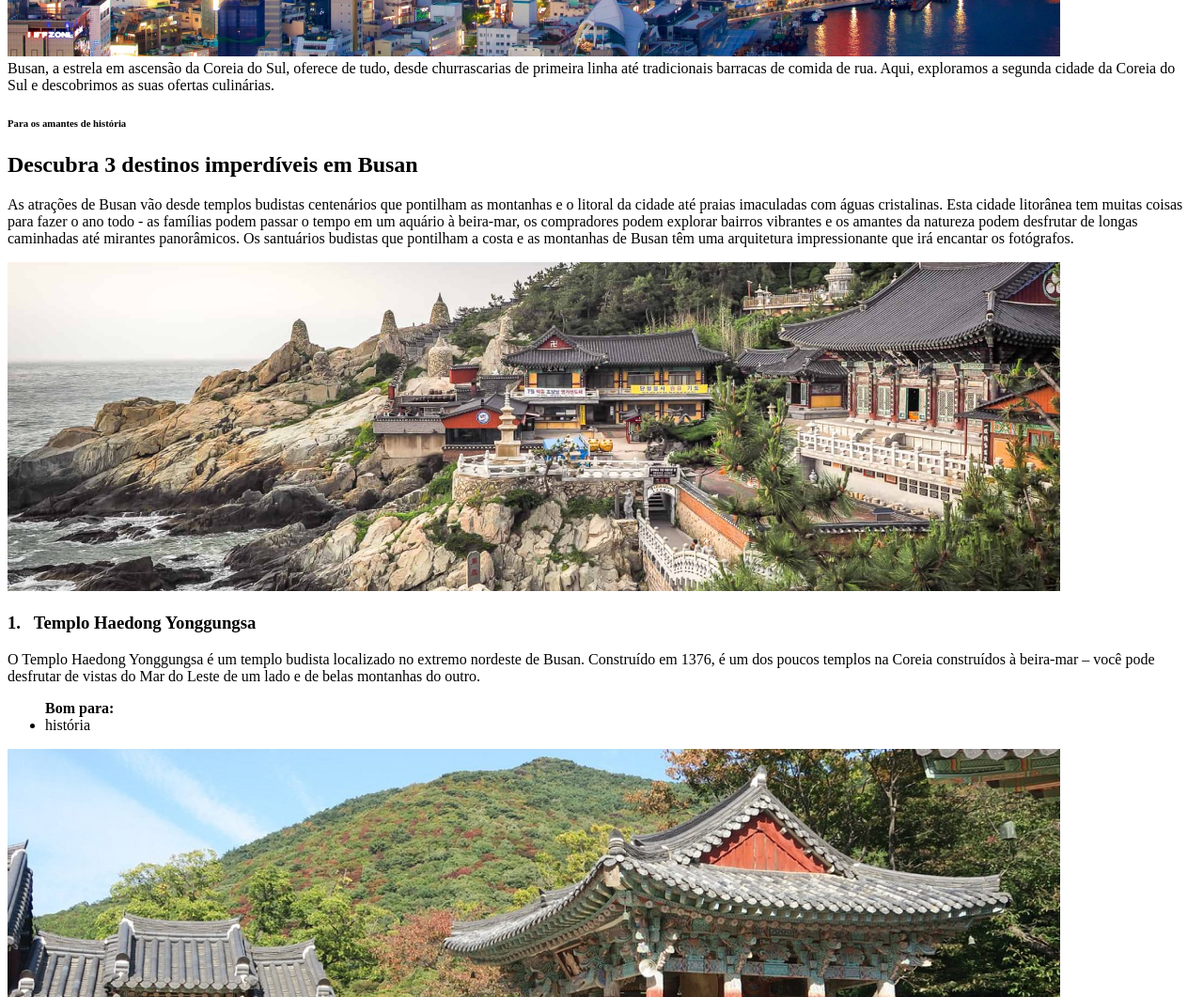
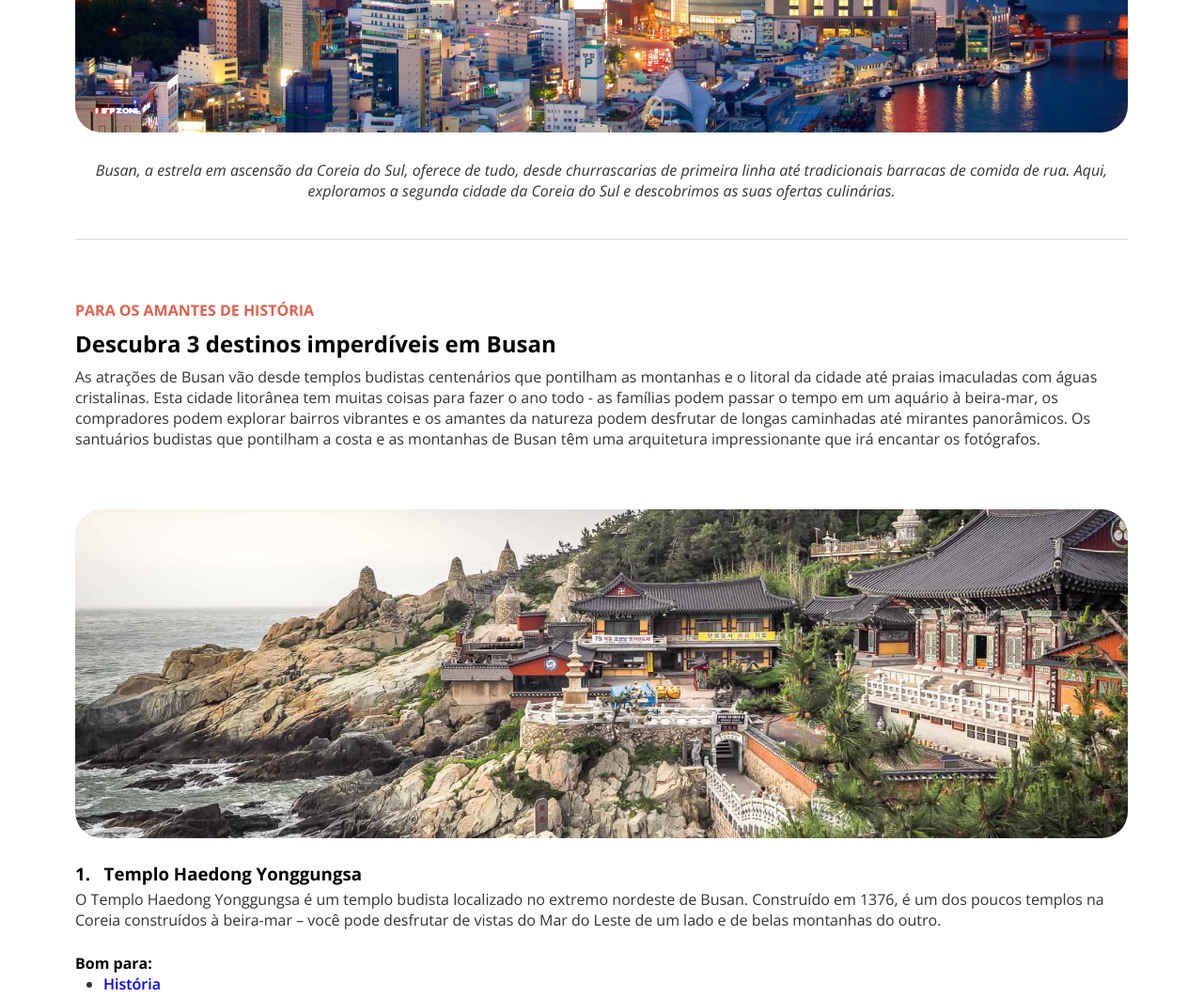
Before and after one commit to rebecalino/projeto-turismo, a plain HTML site: page index.html in a window 1280 px wide. Shown: the part 720-1781 px from the top of the page at 94% size. Drawn offline with nearby package versions, Linux system fonts and the light colour scheme; a web font is replaced by a local one.

Commit message:
adicionando css mas precisando de alguns reajustes

```diff
--- a/index.html
+++ b/index.html
@@ -1,19 +1,26 @@
 <!DOCTYPE html>
 <html lang="pt-br">
 <head>
+    <link rel="preconnect" href="https://fonts.googleapis.com">
+    <link rel="preconnect" href="https://fonts.gstatic.com" crossorigin>
+    <link href="https://fonts.googleapis.com/css2?family=Open+Sans:ital,wght@0,300..800;1,300..800&display=swap" rel="stylesheet">
+    <link rel="preconnect" href="https://fonts.googleapis.com">
+    <link rel="preconnect" href="https://fonts.gstatic.com" crossorigin>
+    <link href="https://fonts.googleapis.com/css2?family=Alice&display=swap" rel="stylesheet">
     <meta charset="UTF-8">
     <meta name="viewport" content="width=device-width, initial-scale=1.0">
+    <link href="./style.css" rel="stylesheet">
     <title>Document</title>
 </head>
 <body>
     <div id="container">
         <h6> sua próxima viagem</h6>
         <h1>Conheça Busan</h1>
-        <img src="./assets/image.jpg" alt="visão geral de busan">
-        <figcaption>Busan, a estrela em ascensão da Coreia do Sul, oferece de tudo, desde churrascarias de primeira linha até tradicionais barracas de comida de rua. Aqui, exploramos a segunda cidade da Coreia do Sul e descobrimos as suas ofertas culinárias.</figcaption>
+        <img id="principal" src="./assets/image.jpg" alt="visão geral de busan">
+        <figcaption><i>Busan, a estrela em ascensão da Coreia do Sul, oferece de tudo, desde churrascarias de primeira linha até tradicionais barracas de comida de rua. Aqui, exploramos a segunda cidade da Coreia do Sul e descobrimos as suas ofertas culinárias.</i></figcaption>
         <div class="divider"></div>
         <main>
-            <section id="content intro">
+            <section id="contentintro">
                 <h6>Para os amantes de história</h6>
                 <h2>Descubra 3 destinos imperdíveis em Busan</h2>
                 <p>As atrações de Busan vão desde templos budistas centenários que pontilham as montanhas e o litoral da cidade até praias imaculadas com águas cristalinas. Esta cidade litorânea tem muitas coisas para fazer o ano todo - as famílias podem passar o tempo em um aquário à beira-mar, os compradores podem explorar bairros vibrantes e os amantes da natureza podem desfrutar de longas caminhadas até mirantes panorâmicos.
@@ -22,19 +29,20 @@
            <section id="n1">
                 <img src="./assets/image (1).jpg" alt="um templo em uma costa.">
                 <h3>1.&nbsp;&nbsp; Templo Haedong Yonggungsa </h3>
-                <p>O Templo Haedong Yonggungsa é um templo budista localizado no extremo nordeste de Busan. Construído em 1376, é um dos poucos templos na Coreia construídos à beira-mar – você pode desfrutar de vistas do Mar do Leste de um lado e de belas montanhas do outro. </p>
+                <p>O Templo Haedong Yonggungsa é um templo budista localizado no extremo nordeste de Busan. Construído em 1376, é um dos poucos templos na Coreia construídos à beira-mar – você pode desfrutar de vistas do Mar do Leste de um lado e de belas montanhas do outro.
+                </p>
                 <ul>
-                    <strong>Bom para:</strong>
-                    <br><li>história</li>
+                    <strong> Bom para:</strong>
+                    <li>História</li>
                 </ul>
             </section>
-            <section id="n2"></section>
+            <section id="n2">
                 <img src="./assets/image (2).jpg" alt="um templo em uma costa.">
                 <h3>2.&nbsp;&nbsp; Templo Beomeo-sa </h3>
                 <p>O Templo Beomeo-sa é um dos maiores santuários da Coreia do Sul. Ele está localizado no alto da borda leste da montanha Geumjeongsa e fica distante da agitação da cidade. O Daeungjeon Hall do templo é um exemplo bem preservado da arquitetura da Dinastia Joseon.</p>
                 <ul>
                     <strong>Bom para:</strong>
-                    <br><li>história</li>
+                    <li>História</li>
                 </ul>
             </section>
             <section id="n3">
--- /dev/null
+++ b/style.css
@@ -0,0 +1,92 @@
+*{
+    margin: 0;
+    padding: 0;
+    box-sizing: border-box;
+    font-family: "Open Sans", sans-serif;
+}
+
+/*caixa principal do site*/
+#container{
+    margin: 88px 80px;
+}
+/*introdução*/
+h6{
+    margin-bottom: 8px;
+    font-size: 16px;
+    text-transform: uppercase;
+    color: #E1624F;
+
+}
+
+#principal {
+    margin: 40px 0 24px;
+}
+
+figcaption {
+    text-align: center;
+    margin-bottom: 40px;
+    color: #333333;
+    line-height: 22px;
+}
+/*divisões do site*/
+.divider {
+    width: 100%;
+    height: 1px;
+    margin: 36px 0;
+    background-color: #d9d9d9;
+}
+
+/*imagens*/
+img {
+    border-radius: 28px;
+    width: 100%;
+    object-fit: cover;
+}
+/*introdução do desenvolvimento*/
+#contentintro {
+    margin: 64px 0px;
+}
+
+h2 + p {
+    margin-top: 8px;
+    color: #333333;
+    line-height: 22px;
+}
+
+/*seções */
+h3 {
+    margin: 20px 0 4px;
+}
+
+h3 + p {
+    color:  #333333;
+    margin-bottom: 24px;
+    line-height: 22px;
+}
+/*não consegui colocar o tópico da ul para dentro do container. foi a alternativa que consegui encontrar */
+ul li{
+    margin-left: 30px;
+    color: blue;
+    font-weight: 600;
+
+}
+
+ul li::marker {
+    color: #333333;
+}
+
+#n2 {
+    margin: 48px 0px;
+}
+
+#n3 {
+    margin: 48px 0px 40px;
+}
+
+footer{
+    text-align: center;
+    color: #333333;
+    margin: 65px 0 48px;
+    font-family: "Alice", serif;
+    font-size: 16px;
+}
```
